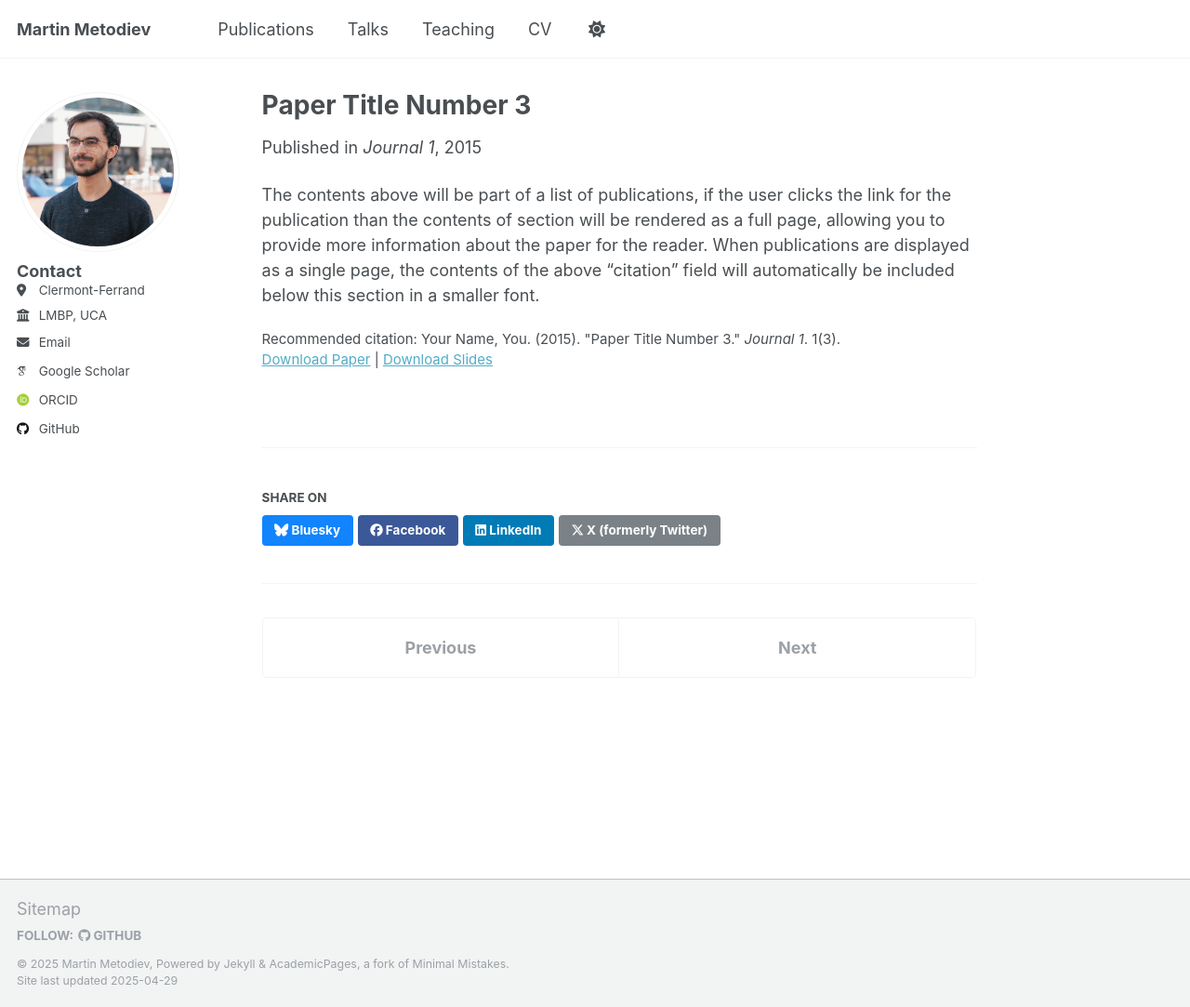
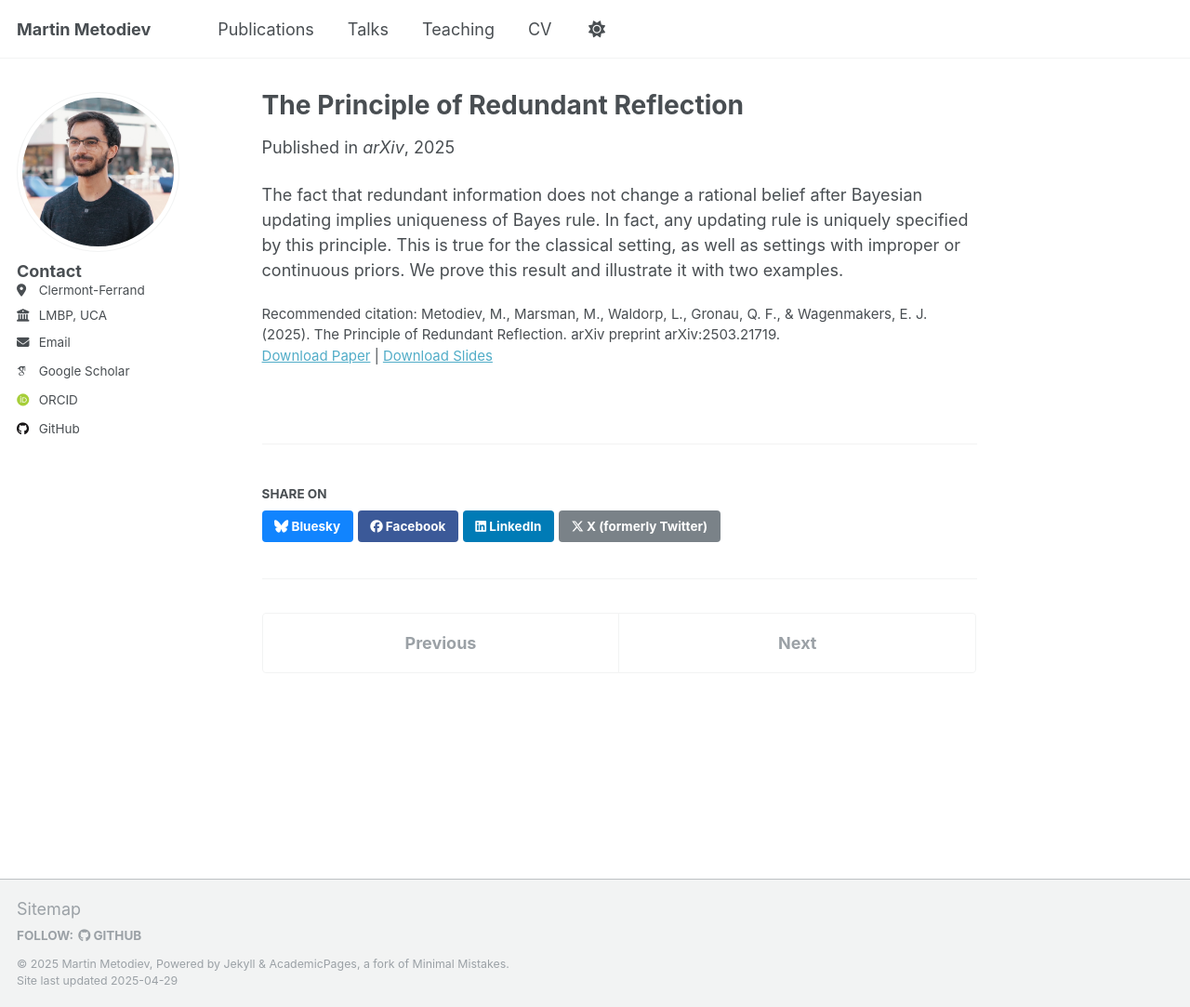
Before and after one commit to m-metodiev/m-metodiev.github.io, a Jekyll site: the page built from _publications/2015-10-01-paper-title-number-3.md, in a window 1280 px wide and 1083 px high. Shown: the whole window at 93% size. Built offline with Jekyll 4.4.1, drawn with Linux system fonts in a browser that asks for light colours; some web fonts are replaced.

Commit message:
Update 2015-10-01-paper-title-number-3.md

```diff
--- a/_publications/2015-10-01-paper-title-number-3.md
+++ b/_publications/2015-10-01-paper-title-number-3.md
@@ -1,14 +1,14 @@
 ---
-title: "Paper Title Number 3"
+title: "The Principle of Redundant Reflection"
 collection: publications
 category: manuscripts
 permalink: /publication/2015-10-01-paper-title-number-3
-excerpt: 'This paper is about the number 3. The number 4 is left for future work.'
-date: 2015-10-01
-venue: 'Journal 1'
+excerpt: 'The fact that redundant information does not change a rational belief after Bayesian updating implies uniqueness of Bayes rule.'
+date: 2025-01-01
+venue: 'arXiv'
 slidesurl: 'http://academicpages.github.io/files/slides3.pdf'
 paperurl: 'http://academicpages.github.io/files/paper3.pdf'
-citation: 'Your Name, You. (2015). &quot;Paper Title Number 3.&quot; <i>Journal 1</i>. 1(3).'
+citation: 'Metodiev, M., Marsman, M., Waldorp, L., Gronau, Q. F., & Wagenmakers, E. J. (2025). The Principle of Redundant Reflection. arXiv preprint arXiv:2503.21719.'
 ---
 
-The contents above will be part of a list of publications, if the user clicks the link for the publication than the contents of section will be rendered as a full page, allowing you to provide more information about the paper for the reader. When publications are displayed as a single page, the contents of the above "citation" field will automatically be included below this section in a smaller font.
+The fact that redundant information does not change a rational belief after Bayesian updating implies uniqueness of Bayes rule. In fact, any updating rule is uniquely specified by this principle. This is true for the classical setting, as well as settings with improper or continuous priors. We prove this result and illustrate it with two examples.
```
